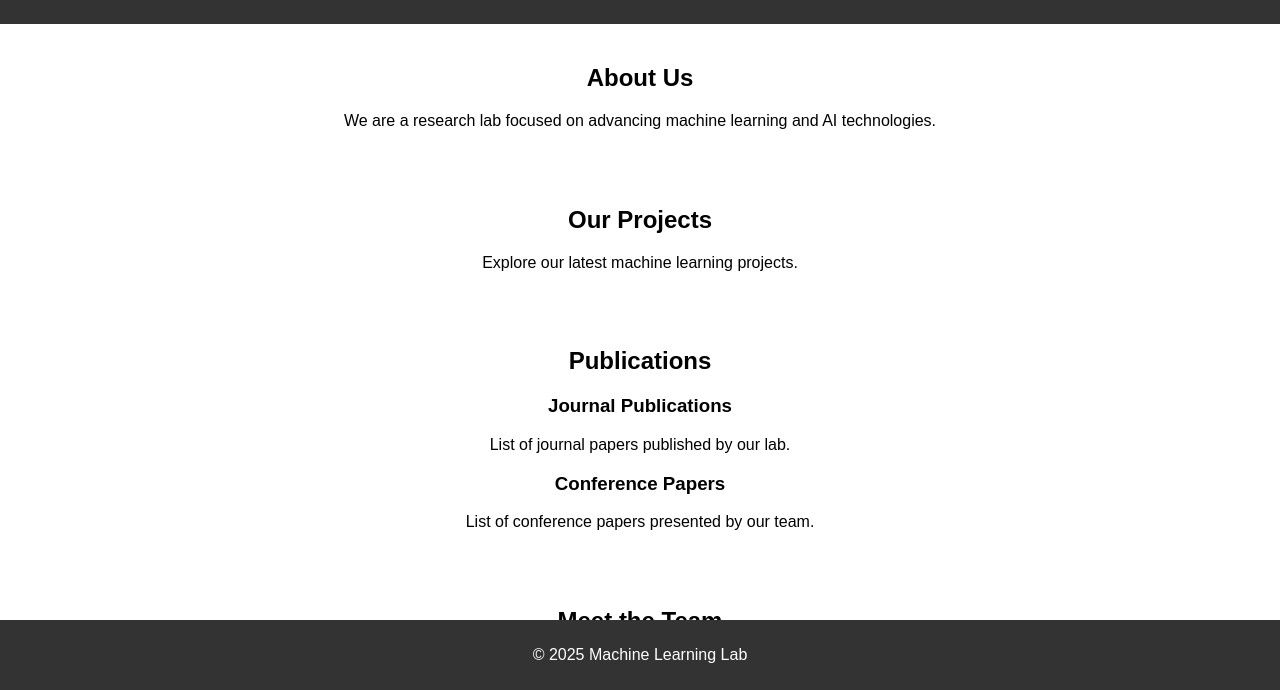
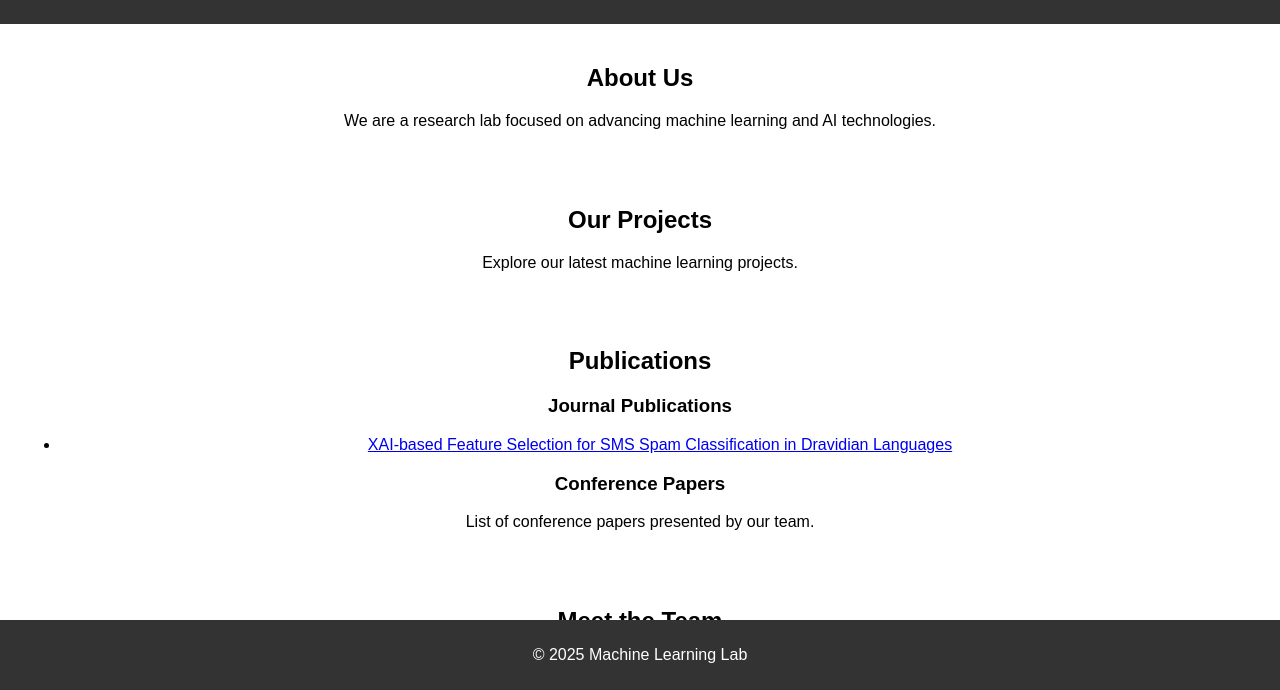
Before and after one commit to ML-Lab-IIST/ML-Lab, a plain HTML site: page index.html in a window 1280 px wide. Shown: the part 110-800 px from the top of the page. Drawn offline with Linux system fonts and the light colour scheme.

Commit message:
Update index.html

```diff
--- a/index.html
+++ b/index.html
@@ -31,7 +31,9 @@
         <h2>Publications</h2>
         <div id="journal">
             <h3>Journal Publications</h3>
-            <p>List of journal papers published by our lab.</p>
+            <ul>
+                <li><a href="https://drive.google.com/file/d/1JFW7g_wkTT0SQ6htN2o5m4oQF0Ppn6K6/view?usp=drive_link" target="_blank">XAI-based Feature Selection for SMS Spam Classification in Dravidian Languages</a></li>
+            </ul>
         </div>
         <div id="conference">
             <h3>Conference Papers</h3>
```
